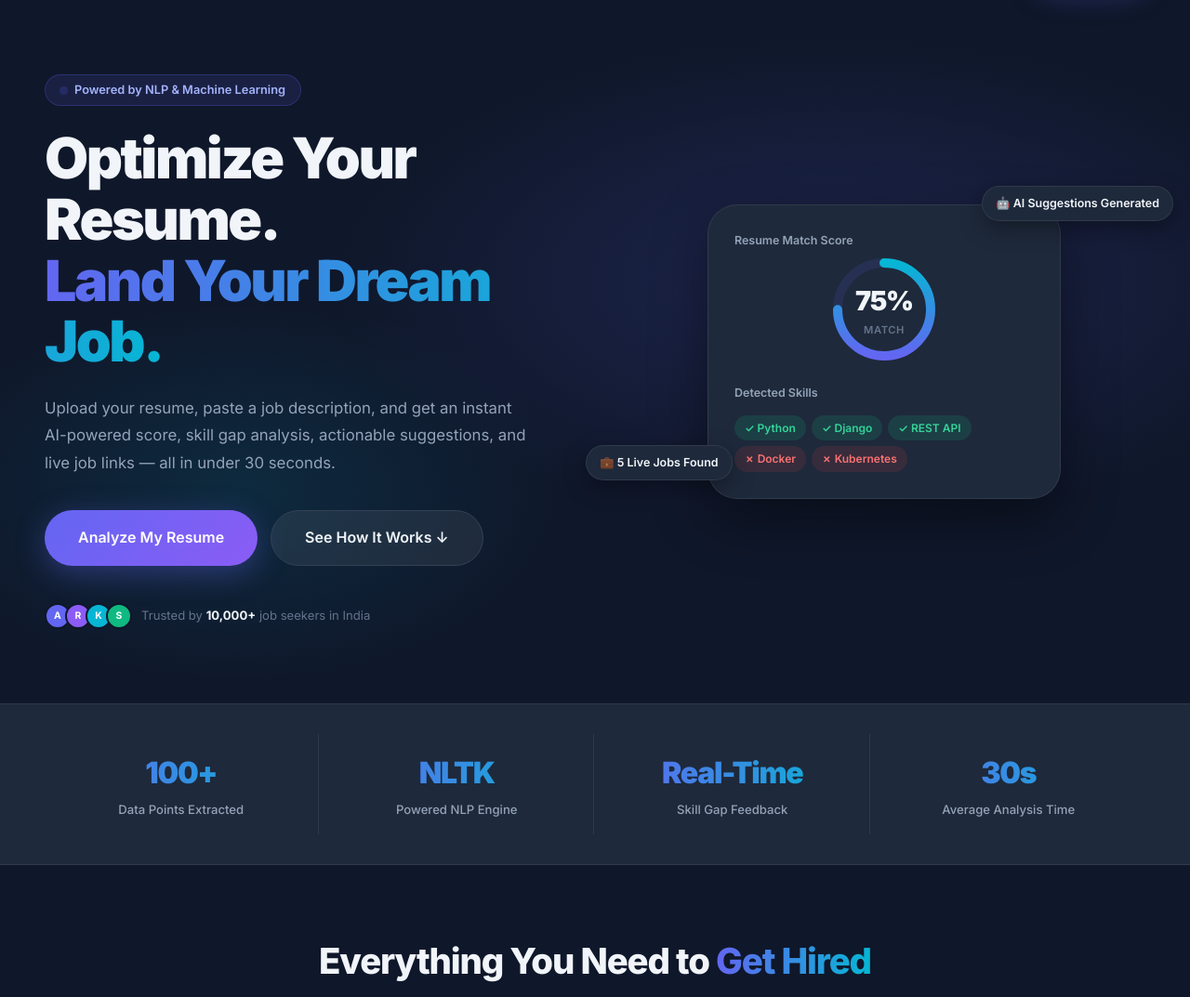
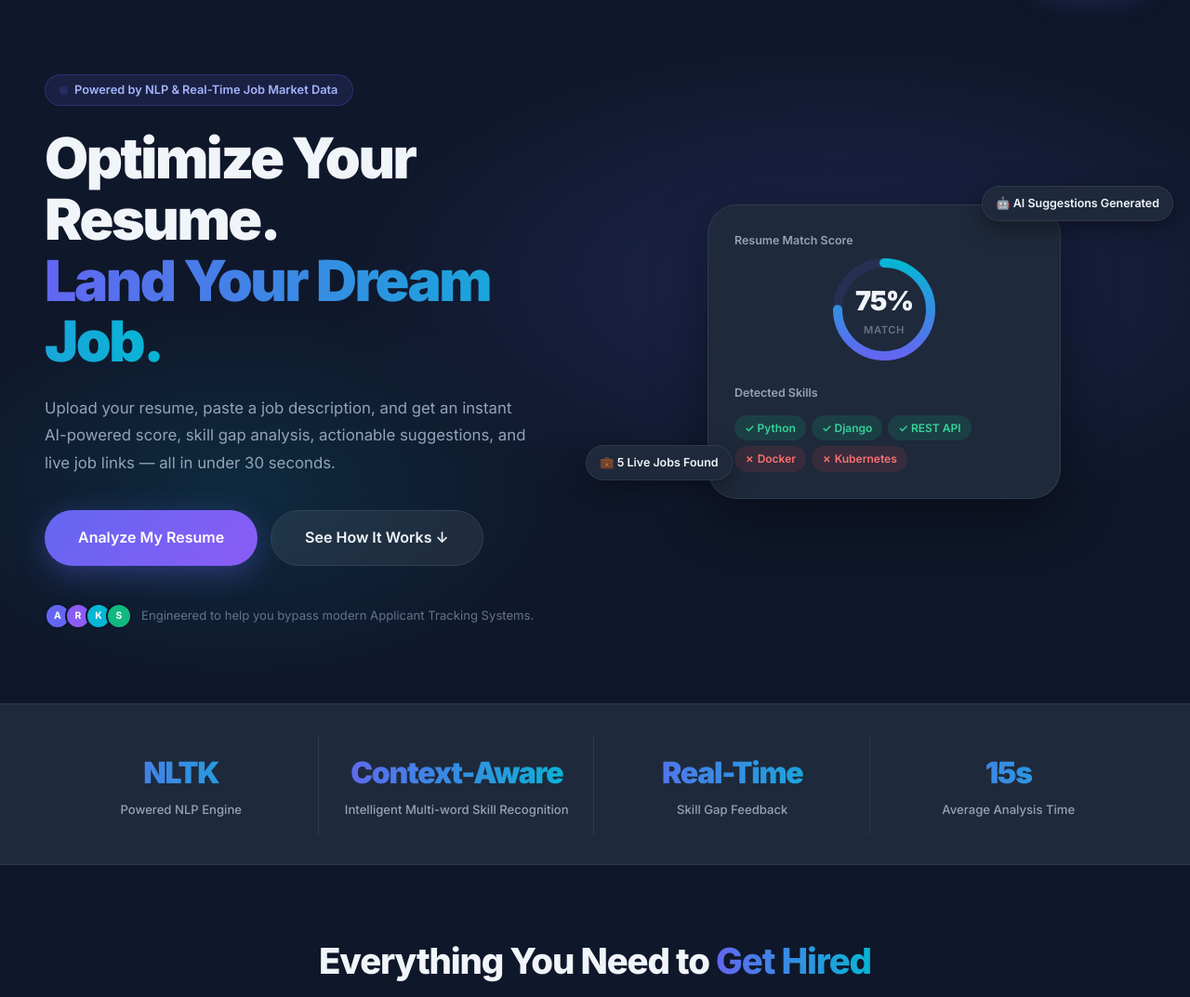
Before and after one commit to dhyanavyas1-ux/AIResumeAnalyzer, a Django app: page / in a window 1280 px wide. Shown: the part 72-1145 px from the top of the page at 93% size. Run offline with Django 5.2, Linux system fonts and the light colour scheme; parts of the project's set-up code (start-up, migrations or seed data) failed here and were passed over.

Commit message:
Final Commit

```diff
--- a/resume_system/resume/templates/base.html
+++ b/resume_system/resume/templates/base.html
@@ -511,7 +511,7 @@
     <div class="footer-brand">
         <span class="footer-brand-dot">AIResumeAnalyzer</span>
     </div>
-    <p class="footer-copy">© 2025 AI Resume Analyzer. Built with Django & NLP.</p>
+    <p class="footer-copy"> AI Resume Analyzer. Built with Django & NLP.</p>
 </footer>
 
 <script>
--- a/resume_system/resume/templates/index.html
+++ b/resume_system/resume/templates/index.html
@@ -391,7 +391,7 @@
         <div class="animate-fade-up">
             <div class="hero-eyebrow">
                 <div class="hero-eyebrow-dot"></div>
-                Powered by NLP & Machine Learning
+                Powered by NLP & Real-Time Job Market Data
             </div>
 
             <h1 class="hero-h1">
@@ -421,7 +421,7 @@
                     <div class="hero-trust-avatar" style="background:#06b6d4;">K</div>
                     <div class="hero-trust-avatar" style="background:#10b981;">S</div>
                 </div>
-                <span>Trusted by <strong style="color:var(--clr-text)">10,000+</strong> job seekers in India</span>
+                <span>Engineered to help you bypass modern Applicant Tracking Systems.</span>
             </div>
         </div>
 
@@ -475,19 +475,19 @@
 <div class="stats-row">
     <div class="stats-row-inner">
         <div class="stat-item animate-fade-up">
-            <div class="stat-num">100+</div>
-            <div class="stat-label">Data Points Extracted</div>
+            <div class="stat-num">NLTK</div>
+            <div class="stat-label">Powered NLP Engine</div>
         </div>
         <div class="stat-item animate-fade-up-d1">
-            <div class="stat-num">NLTK</div>
-            <div class="stat-label">Powered NLP Engine</div>
+            <div class="stat-num">Context-Aware</div>
+            <div class="stat-label">Intelligent Multi-word Skill Recognition</div>
         </div>
         <div class="stat-item animate-fade-up-d2">
             <div class="stat-num">Real-Time</div>
             <div class="stat-label">Skill Gap Feedback</div>
         </div>
         <div class="stat-item animate-fade-up-d3">
-            <div class="stat-num">30s</div>
+            <div class="stat-num">15s</div>
             <div class="stat-label">Average Analysis Time</div>
         </div>
     </div>
@@ -580,7 +580,7 @@
                     <a href="{% url 'upload_resume' %}" class="btn btn-primary btn-lg">Analyze a New Resume</a>
                     <a href="{% url 'dashboard' %}" class="btn btn-secondary btn-lg">View Dashboard</a>
                 {% else %}
-                    <a href="{% url 'register' %}" class="btn btn-primary btn-lg">Create Free Account</a>
+                    <a href="{% url 'register' %}" class="btn btn-primary btn-lg">Create Account</a>
                     <a href="{% url 'login' %}" class="btn btn-secondary btn-lg">Sign In</a>
                 {% endif %}
             </div>
```
Also changed, not shown: resume_system/db.sqlite3.
